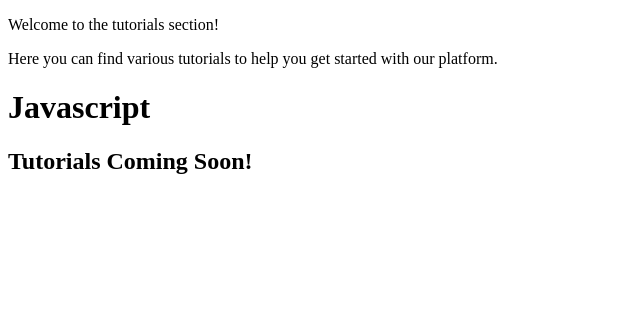
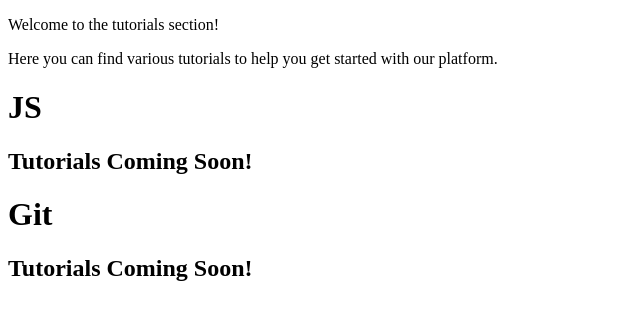
Before and after one commit to iqstyle82/tutorials, a plain HTML site: page index.html in a window 1280 px wide. Shown: the whole page, without its empty margins (0-640 px from the left). Drawn offline with Linux system fonts and the light colour scheme.

Commit message:
we have added f3

```diff
--- a/index.html
+++ b/index.html
@@ -9,10 +9,14 @@
     <p>Welcome to the tutorials section!</p>
     <p>Here you can find various tutorials to help you get started with our platform.</p>
     <div class="someSetup">
-        <h1>Javascript</h1>
+        <h1>JS</h1>
     </div>
     <div class="f3">
         <h2>Tutorials Coming Soon!</h2>
     </div>
+     <div class="f4git">
+         <h1>Git</h1>
+        <h2>Tutorials Coming Soon!</h2>
+    </div>
 </body>
 </html>
```
